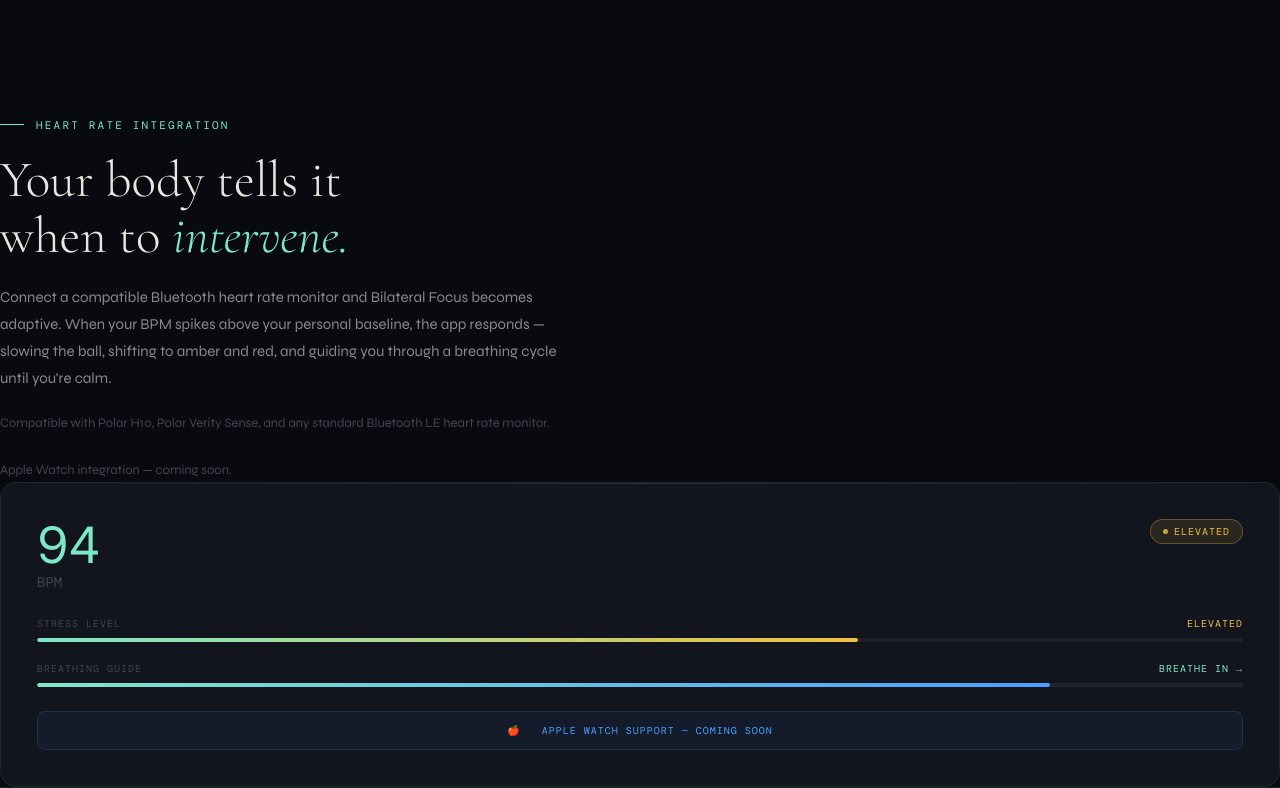
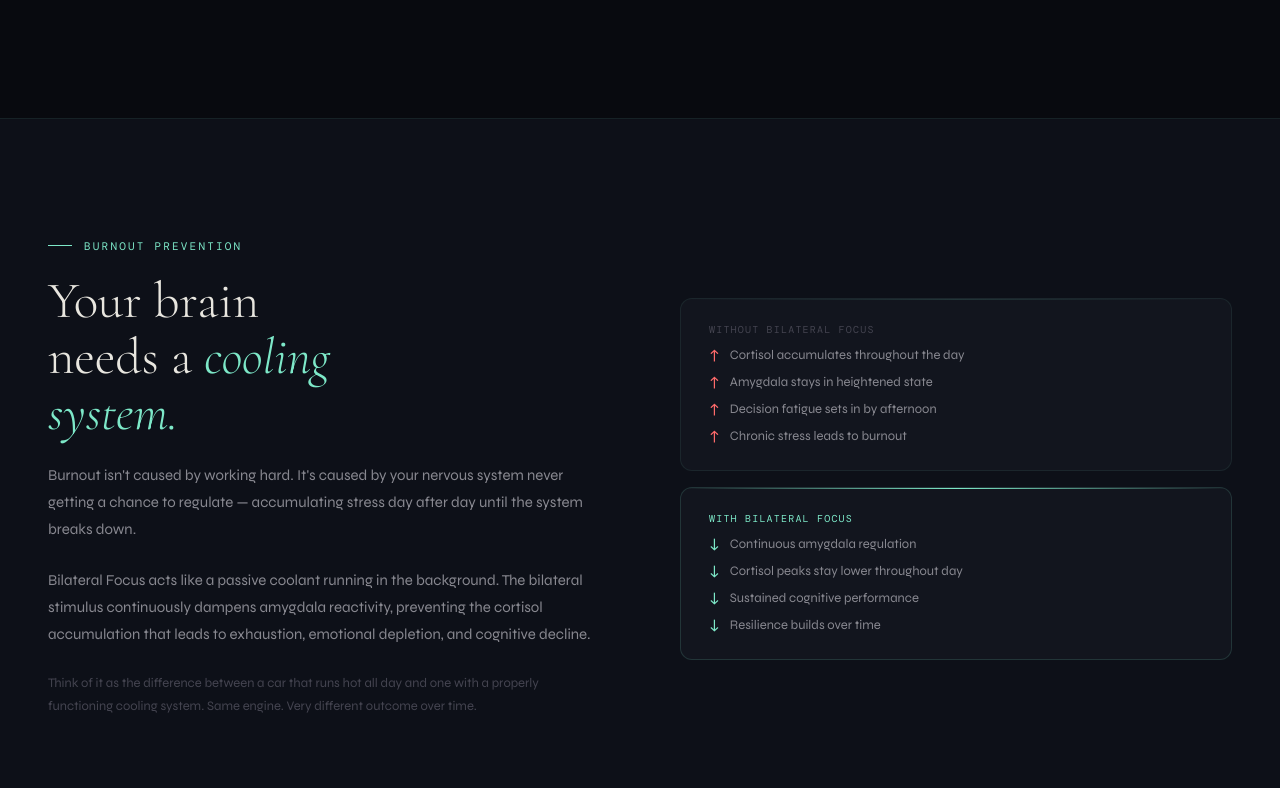
Before and after one commit to tats1/bilu-website, a website: page index.html in a window 1280 px wide. Shown: the part 4381-5169 px from the top of the page. Drawn offline with nearby package versions, Linux system fonts and the light colour scheme; a web font is replaced by a local one.

Commit message:
Add burnout prevention section

```diff
--- a/index.html
+++ b/index.html
@@ -110,49 +110,6 @@
     .feature-icon{width:40px;height:40px;border-radius:10px;background:var(--cyan-dim);border:0.5px solid rgba(125,232,200,0.2);display:flex;align-items:center;justify-content:center;font-size:18px;margin-bottom:20px}
     .feature h3{font-family:'Syne',sans-serif;font-size:14px;font-weight:600;color:var(--text);margin-bottom:10px}
     .feature p{font-size:13px;line-height:1.7;color:var(--text-dim)}
-
-    <!-- BURNOUT SECTION -->
-<div style="background: var(--bg2); border-top: 0.5px solid var(--border); border-bottom: 0.5px solid var(--border); padding: 120px 48px;">
-  <div style="max-width: 1200px; margin: 0 auto;">
-    <div style="display: grid; grid-template-columns: 1fr 1fr; gap: 80px; align-items: center;">
-
-      <!-- Left: text -->
-      <div>
-        <div class="section-eyebrow">Burnout Prevention</div>
-        <h2 class="section-title">Your brain<br>needs a <em>cooling<br>system.</em></h2>
-        <p class="section-body" style="margin-bottom: 24px">Burnout isn't caused by working hard. It's caused by your nervous system never getting a chance to regulate — accumulating stress day after day until the system breaks down.</p>
-        <p class="section-body" style="margin-bottom: 24px">Bilateral Focus acts like a passive coolant running in the background. The bilateral stimulus continuously dampens amygdala reactivity, preventing the cortisol accumulation that leads to exhaustion, emotional depletion, and cognitive decline.</p>
-        <p class="section-body" style="font-size:13px; color: var(--text-muted)">Think of it as the difference between a car that runs hot all day and one with a properly functioning cooling system. Same engine. Very different outcome over time.</p>
-      </div>
-
-      <!-- Right: cards -->
-      <div style="display: flex; flex-direction: column; gap: 16px;">
-        <div style="background: var(--surface); border: 0.5px solid var(--border); border-radius: 12px; padding: 24px 28px; position: relative; overflow: hidden;">
-          <div style="position: absolute; top: 0; left: 0; right: 0; height: 1px; background: linear-gradient(90deg, transparent, var(--cyan-dim), transparent);"></div>
-          <div style="font-family: 'DM Mono', monospace; font-size: 10px; letter-spacing: 0.12em; text-transform: uppercase; color: var(--text-muted); margin-bottom: 10px;">Without Bilateral Focus</div>
-          <div style="display: flex; flex-direction: column; gap: 8px;">
-            <div style="display: flex; align-items: center; gap: 10px; font-size: 13px; color: var(--text-dim)"><span style="color: var(--red); font-size: 16px;">↑</span> Cortisol accumulates throughout the day</div>
-            <div style="display: flex; align-items: center; gap: 10px; font-size: 13px; color: var(--text-dim)"><span style="color: var(--red); font-size: 16px;">↑</span> Amygdala stays in heightened state</div>
-            <div style="display: flex; align-items: center; gap: 10px; font-size: 13px; color: var(--text-dim)"><span style="color: var(--red); font-size: 16px;">↑</span> Decision fatigue sets in by afternoon</div>
-            <div style="display: flex; align-items: center; gap: 10px; font-size: 13px; color: var(--text-dim)"><span style="color: var(--red); font-size: 16px;">↑</span> Chronic stress leads to burnout</div>
-          </div>
-        </div>
-
-        <div style="background: var(--surface); border: 0.5px solid rgba(125,232,200,0.15); border-radius: 12px; padding: 24px 28px; position: relative; overflow: hidden;">
-          <div style="position: absolute; top: 0; left: 0; right: 0; height: 1px; background: linear-gradient(90deg, transparent, var(--cyan), transparent);"></div>
-          <div style="font-family: 'DM Mono', monospace; font-size: 10px; letter-spacing: 0.12em; text-transform: uppercase; color: var(--cyan); margin-bottom: 10px;">With Bilateral Focus</div>
-          <div style="display: flex; flex-direction: column; gap: 8px;">
-            <div style="display: flex; align-items: center; gap: 10px; font-size: 13px; color: var(--text-dim)"><span style="color: var(--cyan); font-size: 16px;">↓</span> Continuous amygdala regulation</div>
-            <div style="display: flex; align-items: center; gap: 10px; font-size: 13px; color: var(--text-dim)"><span style="color: var(--cyan); font-size: 16px;">↓</span> Cortisol peaks stay lower throughout day</div>
-            <div style="display: flex; align-items: center; gap: 10px; font-size: 13px; color: var(--text-dim)"><span style="color: var(--cyan); font-size: 16px;">↓</span> Sustained cognitive performance</div>
-            <div style="display: flex; align-items: center; gap: 10px; font-size: 13px; color: var(--text-dim)"><span style="color: var(--cyan); font-size: 16px;">↓</span> Resilience builds over time</div>
-          </div>
-        </div>
-      </div>
-
-    </div>
-  </div>
-</div>
 
     /* HR */
     .hr-section{display:grid;grid-template-columns:1fr 1fr;gap:80px;align-items:center;padding:120px 48px;max-width:1200px;margin:0 auto}
@@ -374,6 +331,49 @@
   </div>
 </section>
 
+<!-- BURNOUT SECTION -->
+<div style="background: var(--bg2); border-top: 0.5px solid var(--border); border-bottom: 0.5px solid var(--border); padding: 120px 48px;">
+  <div style="max-width: 1200px; margin: 0 auto;">
+    <div style="display: grid; grid-template-columns: 1fr 1fr; gap: 80px; align-items: center;">
+
+      <!-- Left: text -->
+      <div>
+        <div class="section-eyebrow">Burnout Prevention</div>
+        <h2 class="section-title">Your brain<br>needs a <em>cooling<br>system.</em></h2>
+        <p class="section-body" style="margin-bottom: 24px">Burnout isn't caused by working hard. It's caused by your nervous system never getting a chance to regulate — accumulating stress day after day until the system breaks down.</p>
+        <p class="section-body" style="margin-bottom: 24px">Bilateral Focus acts like a passive coolant running in the background. The bilateral stimulus continuously dampens amygdala reactivity, preventing the cortisol accumulation that leads to exhaustion, emotional depletion, and cognitive decline.</p>
+        <p class="section-body" style="font-size:13px; color: var(--text-muted)">Think of it as the difference between a car that runs hot all day and one with a properly functioning cooling system. Same engine. Very different outcome over time.</p>
+      </div>
+
+      <!-- Right: cards -->
+      <div style="display: flex; flex-direction: column; gap: 16px;">
+        <div style="background: var(--surface); border: 0.5px solid var(--border); border-radius: 12px; padding: 24px 28px; position: relative; overflow: hidden;">
+          <div style="position: absolute; top: 0; left: 0; right: 0; height: 1px; background: linear-gradient(90deg, transparent, var(--cyan-dim), transparent);"></div>
+          <div style="font-family: 'DM Mono', monospace; font-size: 10px; letter-spacing: 0.12em; text-transform: uppercase; color: var(--text-muted); margin-bottom: 10px;">Without Bilateral Focus</div>
+          <div style="display: flex; flex-direction: column; gap: 8px;">
+            <div style="display: flex; align-items: center; gap: 10px; font-size: 13px; color: var(--text-dim)"><span style="color: var(--red); font-size: 16px;">&#x2191;</span> Cortisol accumulates throughout the day</div>
+            <div style="display: flex; align-items: center; gap: 10px; font-size: 13px; color: var(--text-dim)"><span style="color: var(--red); font-size: 16px;">&#x2191;</span> Amygdala stays in heightened state</div>
+            <div style="display: flex; align-items: center; gap: 10px; font-size: 13px; color: var(--text-dim)"><span style="color: var(--red); font-size: 16px;">&#x2191;</span> Decision fatigue sets in by afternoon</div>
+            <div style="display: flex; align-items: center; gap: 10px; font-size: 13px; color: var(--text-dim)"><span style="color: var(--red); font-size: 16px;">&#x2191;</span> Chronic stress leads to burnout</div>
+          </div>
+        </div>
+
+        <div style="background: var(--surface); border: 0.5px solid rgba(125,232,200,0.15); border-radius: 12px; padding: 24px 28px; position: relative; overflow: hidden;">
+          <div style="position: absolute; top: 0; left: 0; right: 0; height: 1px; background: linear-gradient(90deg, transparent, var(--cyan), transparent);"></div>
+          <div style="font-family: 'DM Mono', monospace; font-size: 10px; letter-spacing: 0.12em; text-transform: uppercase; color: var(--cyan); margin-bottom: 10px;">With Bilateral Focus</div>
+          <div style="display: flex; flex-direction: column; gap: 8px;">
+            <div style="display: flex; align-items: center; gap: 10px; font-size: 13px; color: var(--text-dim)"><span style="color: var(--cyan); font-size: 16px;">&#x2193;</span> Continuous amygdala regulation</div>
+            <div style="display: flex; align-items: center; gap: 10px; font-size: 13px; color: var(--text-dim)"><span style="color: var(--cyan); font-size: 16px;">&#x2193;</span> Cortisol peaks stay lower throughout day</div>
+            <div style="display: flex; align-items: center; gap: 10px; font-size: 13px; color: var(--text-dim)"><span style="color: var(--cyan); font-size: 16px;">&#x2193;</span> Sustained cognitive performance</div>
+            <div style="display: flex; align-items: center; gap: 10px; font-size: 13px; color: var(--text-dim)"><span style="color: var(--cyan); font-size: 16px;">&#x2193;</span> Resilience builds over time</div>
+          </div>
+        </div>
+      </div>
+
+    </div>
+  </div>
+</div>
+
 <!-- HEART RATE -->
 <div class="hr-section" id="heartrate">
   <div>
@@ -431,7 +431,7 @@
       <div class="pricing-period">forever free</div>
       <ul class="pricing-features">
         <li>Bilateral overlay ball</li>
-        <li>Basic speed & opacity</li>
+        <li>Basic speed &amp; opacity</li>
         <li>Mouse avoidance</li>
         <li>All workspaces support</li>
         <li class="locked">Binaural audio</li>
@@ -454,7 +454,7 @@
         <li>Heart rate response</li>
         <li>Guided breathing mode</li>
         <li>Color themes</li>
-        <li>Full size & speed control</li>
+        <li>Full size &amp; speed control</li>
         <li>Priority support</li>
         <li>All future updates</li>
       </ul>
@@ -479,7 +479,7 @@
 <!-- FOOTER -->
 <footer>
   <div class="footer-logo"><div class="footer-dot"></div><span class="footer-name">Bilateral Focus</span></div>
-  <div class="footer-copy">© 2025 Bilateral Focus. All rights reserved.</div>
+  <div class="footer-copy">&copy; 2025 Bilateral Focus. All rights reserved.</div>
   <div class="footer-links"><a href="#">Privacy</a><a href="#">Terms</a><a href="#">Contact</a></div>
 </footer>
 
```
